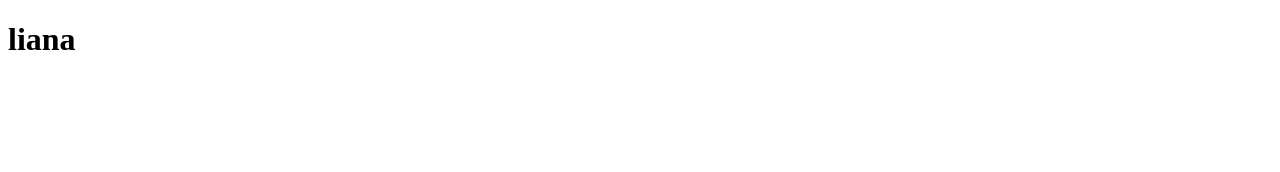
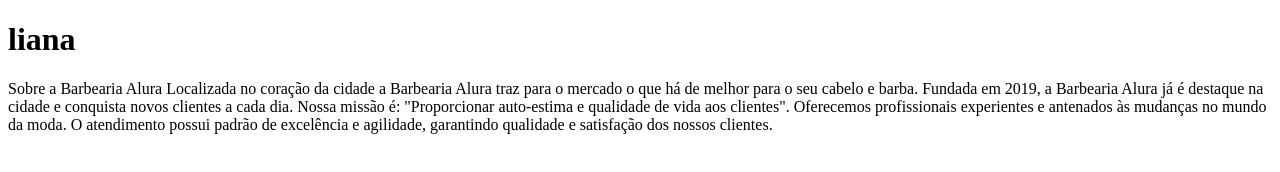
Before and after one commit to florzinha2/primeiro-repositorio, a plain HTML site: page index.html in a window 1280 px wide. Drawn offline with Linux system fonts and the light colour scheme.

Commit message:
aula 27/09

```diff
--- a/index.html
+++ b/index.html
@@ -3,9 +3,17 @@
     <head>
         <meta charset="UTF-8">
         <meta name="viewport" content="width=device-width, initial-scale=1.0">
-        <title>Document</title>
+        <title>liana</title>
     </head>
     <body>
        <h1>liana</h1>
+       <p> </p>
+       Sobre a Barbearia Alura
+
+       Localizada no coração da cidade a Barbearia Alura traz para o mercado o que há de melhor para o seu cabelo e barba. Fundada em 2019, a Barbearia Alura já é destaque na cidade e conquista novos clientes a cada dia.
+
+       Nossa missão é: "Proporcionar auto-estima e qualidade de vida aos clientes".
+
+       Oferecemos profissionais experientes e antenados às mudanças no mundo da moda. O atendimento possui padrão de excelência e agilidade, garantindo qualidade e satisfação dos nossos clientes.
     </body>
 </html>
```
